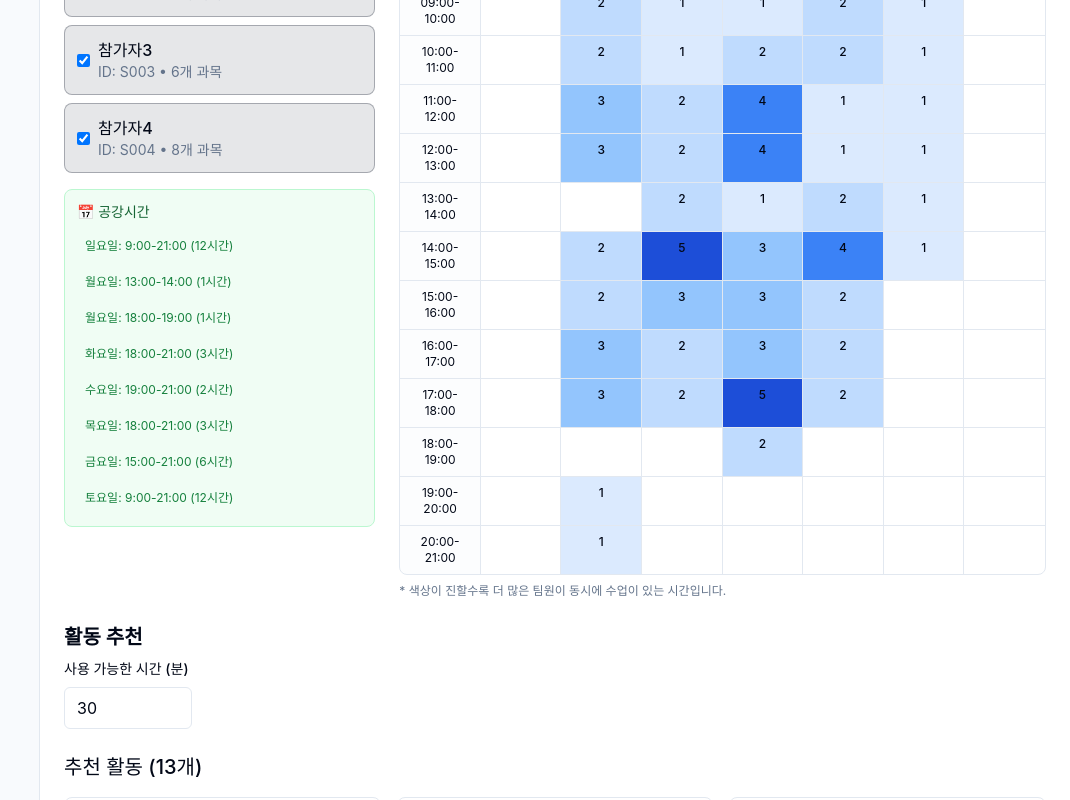
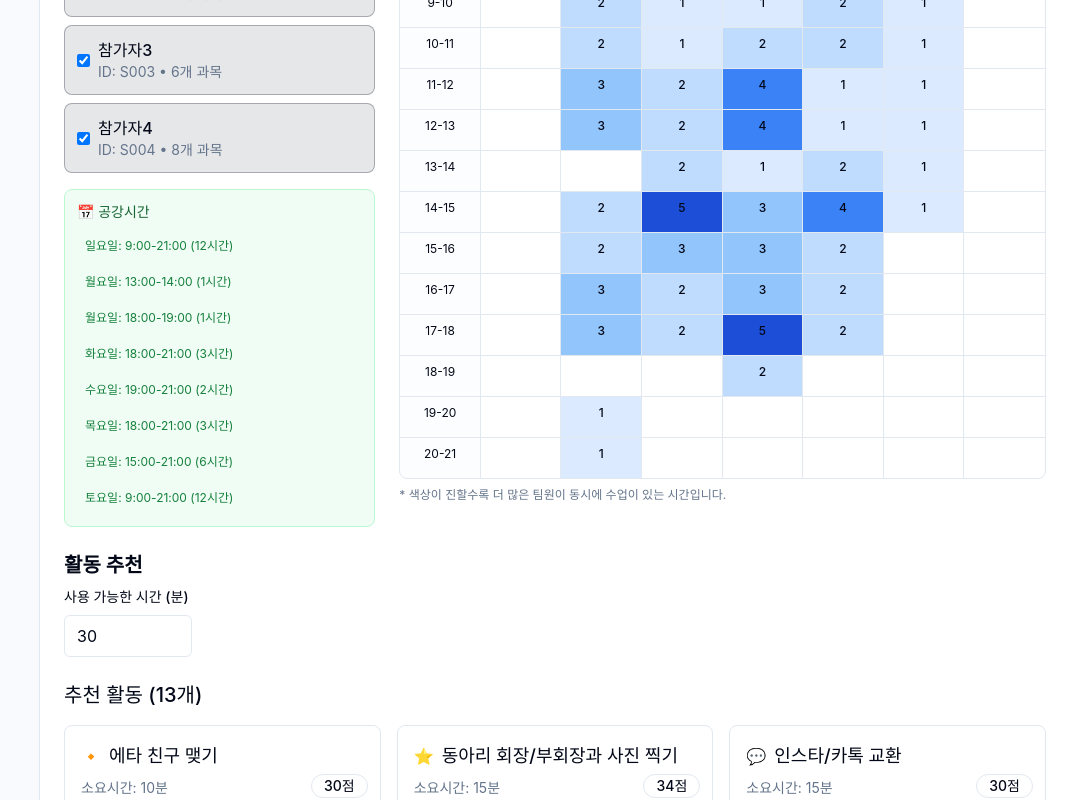
Before and after one commit to zeroone-2025/chinba-app, a React (Vite) app: page / in a window 1280 px wide. Shown: the part 400-1200 px from the top of the page, without its empty margins (210-1280 px from the left). Built offline with nearby package versions, Linux system fonts and the light colour scheme; a web font is replaced by a local one.

Commit message:
Update : RecommendActivity-Emoji,Score added, Timetable - Hour

```diff
--- a/src/components/common/TimetableGrid.tsx
+++ b/src/components/common/TimetableGrid.tsx
@@ -1,4 +1,5 @@
 import { useMemo } from 'react';
+import { formatHourRange } from '@/lib/utils';
 
 const DAYS = ['일', '월', '화', '수', '목', '금', '토'];
 const TIME_SLOTS = [
@@ -114,7 +115,7 @@ export default function TimetableGrid({
       {TIME_SLOTS.map(timeSlot => (
         <div key={timeSlot} className="grid grid-cols-8 border-t">
           <div className="p-2 text-xs text-center border-r bg-muted/20">
-            {timeSlot}
+            {formatHourRange(timeSlot)}
           </div>
           {DAYS.map(day => {
             const slotKey = `${day}-${timeSlot}`;
--- a/src/components/mannaja/RecommendSection.tsx
+++ b/src/components/mannaja/RecommendSection.tsx
@@ -1,5 +1,5 @@
 import { useState, useEffect } from "react";
-import { DEFAULT_ACTIVITIES, recommendByMinutes } from "@/stores";
+import { DEFAULT_ACTIVITIES, recommendByMinutes, getActivityScore } from "@/stores";
 
 export type Ctx = { clubType: string; team: string };
 
@@ -55,12 +55,22 @@ export default function RecommendSection({ selectedFreeTime }: RecommendSectionP
       <div className="space-y-4">
         <h3 className="text-xl font-medium">추천 활동 ({recommendedActivities.length}개)</h3>
         <div className="grid gap-4 md:grid-cols-2 lg:grid-cols-3">
-          {recommendedActivities.map((activity) => (
+          {recommendedActivities.map((activity) => {
+            const score = getActivityScore(activity);
+            return (
               <div
                 key={activity.id}
-              className="p-4 border border-border rounded-lg hover:shadow-md transition-shadow"
+                className="relative p-4 border border-border rounded-lg hover:shadow-md transition-shadow"
               >
-              <h4 className="font-medium text-lg mb-2">{activity.name}</h4>
+                {score > 0 && (
+                  <span className="absolute top-12 right-3 whitespace-nowrap text-sm font-medium px-3 py-1 rounded-full border leading-none">
+                    {score}점
+                  </span>
+                )}
+                <div className="flex items-center gap-2 mb-2">
+                  <span aria-hidden>{activity.emoji ?? '🔸'}</span>
+                  <h4 className="font-medium text-lg">{activity.name}</h4>
+                </div>
                 <p className="text-sm text-muted-foreground mb-2">
                   소요시간: {activity.duration}분
                 </p>
@@ -70,7 +80,8 @@ export default function RecommendSection({ selectedFreeTime }: RecommendSectionP
                   </p>
                 )}
               </div>
-          ))}
+            );
+          })}
         </div>
 
         {recommendedActivities.length === 0 && (
--- a/src/lib/utils.ts
+++ b/src/lib/utils.ts
@@ -4,3 +4,16 @@ import { twMerge } from "tailwind-merge"
 export function cn(...inputs: ClassValue[]) {
   return twMerge(clsx(inputs))
 }
+
+// HH:MM-HH:MM → H-H (분이 둘 다 '00'일 때만 변경, 아니면 원본 유지)
+export function formatHourRange(label: string): string {
+  const m = label.match(/^(\d{1,2}):(\d{2})-(\d{1,2}):(\d{2})$/);
+  if (!m) return label;
+  const [, h1, m1, h2, m2] = m;
+  if (m1 === '00' && m2 === '00') {
+    const s = String(Number(h1)); // 선행 0 제거
+    const e = String(Number(h2));
+    return `${s}-${e}`;
+  }
+  return label;
+}
--- a/src/stores/activities.ts
+++ b/src/stores/activities.ts
@@ -1,4 +1,55 @@
 import type { Activity } from '@/types';
+
+// 이모지 매핑 테이블
+const EMOJI_BY_NAME: Record<string, string> = {
+  "스터디 그룹": "📚",
+  "도서관 가기": "📖",
+  "코딩 연습": "💻",
+  "헬스장 운동": "💪",
+  "농구": "🏀",
+  "조깅": "🏃",
+  "함께 점심": "🍽️",
+  "함께 저녁": "🍽️",
+  "카페 타임": "☕",
+  "영화 감상": "🎬",
+  "보드게임": "🎲",
+  "음악 감상": "🎵",
+  "동아리 모임": "👥",
+  "프로젝트 회의": "📋",
+  "낮잠": "😴",
+  "명상": "🧘",
+  "캠퍼스 산책": "🌿",
+  "꽃사진 찍기": "🌸",
+  "동방에서 단체사진": "📷",
+  "신정문에서 단체사진": "📸",
+  "동아리 회장/부회장과 사진 찍기": "⭐",
+  "조이름 정하기": "💭",
+  "인스타/카톡 교환": "💬",
+  "조원을 태그한 스토리 올리기": "🏷️",
+  "에타 친구 맺기": "🤝",
+  "동방에 방명록 남기기": "📝",
+  "MBTI/심리테스트 같이 해보기": "🧠",
+  "카페 가기": "☕",
+  "노래방 가기": "🎤",
+  "선배들의 맛집 가기": "🍴",
+  "인생네컷 찍고 동방에 붙이기": "📸",
+  "릴스 찍고 업로드": "🎥",
+  "서로 초상화 그려주기": "🎨",
+  "동방에 있는 보드게임 하기": "🎲",
+  "함께 학식 먹기": "🍚",
+  "취미활동하기": "🎯",
+  "대운동장에 누워서 같이 사진 찍기": "🌾",
+  "드레스코드 맞춰서 인증샷": "👔",
+  "다같이 낮잠자기": "💤",
+  "보드게임방 가기": "🎲",
+  "다른 조와 함께 놀기": "🎉",
+  "PC방 가기": "🖥️",
+  "볼링 치기": "🎳",
+  "영화 보기 (장편)": "🎬",
+  "술 마시기": "🍻",
+  "원데이 클래스": "📚",
+  "브이로그 제작": "📹"
+};
 
 export const DEFAULT_ACTIVITIES: Activity[] = [
   // 기존 학습 관련 활동들
@@ -76,6 +127,7 @@ export const DEFAULT_ACTIVITIES: Activity[] = [
     minParticipants: 1,
     maxParticipants: 8,
     description: '캠퍼스 둘레길 조깅',
+    emoji: '🏃',
     timePreferences: [
       { startHour: 7, endHour: 9, weight: 0.9 },
       { startHour: 18, endHour: 20, weight: 0.8 }
@@ -199,6 +251,7 @@ export const DEFAULT_ACTIVITIES: Activity[] = [
     maxParticipants: 1,
     location: '휴게실',
     description: '짧은 휴식으로 에너지 충전',
+    emoji: '😴',
     timePreferences: [
       { startHour: 13, endHour: 15, weight: 0.9 }
     ]
@@ -211,6 +264,7 @@ export const DEFAULT_ACTIVITIES: Activity[] = [
     minParticipants: 1,
     maxParticipants: 10,
     description: '마음을 정리하는 명상 시간',
+    emoji: '🧘',
     timePreferences: [
       { startHour: 8, endHour: 10, weight: 0.8 },
       { startHour: 17, endHour: 19, weight: 0.7 }
@@ -224,6 +278,7 @@ export const DEFAULT_ACTIVITIES: Activity[] = [
     minParticipants: 1,
     maxParticipants: 5,
     description: '캠퍼스를 걸으며 여유로운 시간',
+    emoji: '🌿',
     timePreferences: [
       { startHour: 14, endHour: 18, weight: 0.8 }
     ]
@@ -240,6 +295,7 @@ export const DEFAULT_ACTIVITIES: Activity[] = [
     minParticipants: 2,
     location: '캠퍼스 내',
     description: '캠퍼스에서 예쁜 꽃과 함께 사진 찍기',
+    emoji: '🌸',
     timePreferences: [
       { startHour: 10, endHour: 16, weight: 0.9 }
     ]
@@ -252,6 +308,7 @@ export const DEFAULT_ACTIVITIES: Activity[] = [
     minParticipants: 3,
     location: '동아리 동방',
     description: '동아리 동방에서 추억의 단체사진 촬영',
+    emoji: '📷',
     timePreferences: [
       { startHour: 12, endHour: 18, weight: 0.8 }
     ]
@@ -264,6 +321,7 @@ export const DEFAULT_ACTIVITIES: Activity[] = [
     minParticipants: 3,
     location: '신정문',
     description: '학교 대표 장소에서 기념사진 촬영',
+    emoji: '📷',
     timePreferences: [
       { startHour: 10, endHour: 17, weight: 0.8 }
     ]
@@ -276,6 +334,7 @@ export const DEFAULT_ACTIVITIES: Activity[] = [
     minParticipants: 2,
     location: '동아리 동방',
     description: '선배들과 함께하는 특별한 인증샷',
+    emoji: '⭐',
     timePreferences: [
       { startHour: 12, endHour: 18, weight: 0.7 }
     ]
@@ -298,6 +357,7 @@ export const DEFAULT_ACTIVITIES: Activity[] = [
     duration: 15,
     minParticipants: 2,
     description: '서로 소통할 수 있는 연락처 교환',
+    emoji: '💬',
     timePreferences: [
       { startHour: 9, endHour: 21, weight: 0.9 }
     ]
@@ -309,6 +369,7 @@ export const DEFAULT_ACTIVITIES: Activity[] = [
     duration: 20,
     minParticipants: 2,
     description: '함께한 순간을 SNS에 공유하기',
+    emoji: '🏷️',
     timePreferences: [
       { startHour: 10, endHour: 20, weight: 0.8 }
     ]
@@ -638,7 +699,14 @@ const toDifficulty = (score: number): import('@/types').Difficulty =>
 export const SCORED_ACTIVITIES: Activity[] =
   DEFAULT_ACTIVITIES.map(a => {
     const score = difficultyScore(a);
-    return { ...a, score, difficulty: toDifficulty(score) };
+    const emoji = a.emoji ?? EMOJI_BY_NAME[a.name] ?? "🔸";
+
+    // 개발 편의를 위한 누락 경고
+    if (!a.emoji && !EMOJI_BY_NAME[a.name]) {
+      console.warn("Missing emoji for activity:", a.name);
+    }
+
+    return { ...a, score, difficulty: toDifficulty(score), emoji };
   });
 
 // Helper function to get activity score from various sources
--- a/src/types/index.ts
+++ b/src/types/index.ts
@@ -13,4 +13,5 @@ export type Activity = {
   timePreferences?: TimePref[];
   score?: number;
   difficulty?: Difficulty;
+  emoji?: string;
 };
```
Lines whose indentation alone changed are shown as unchanged.
